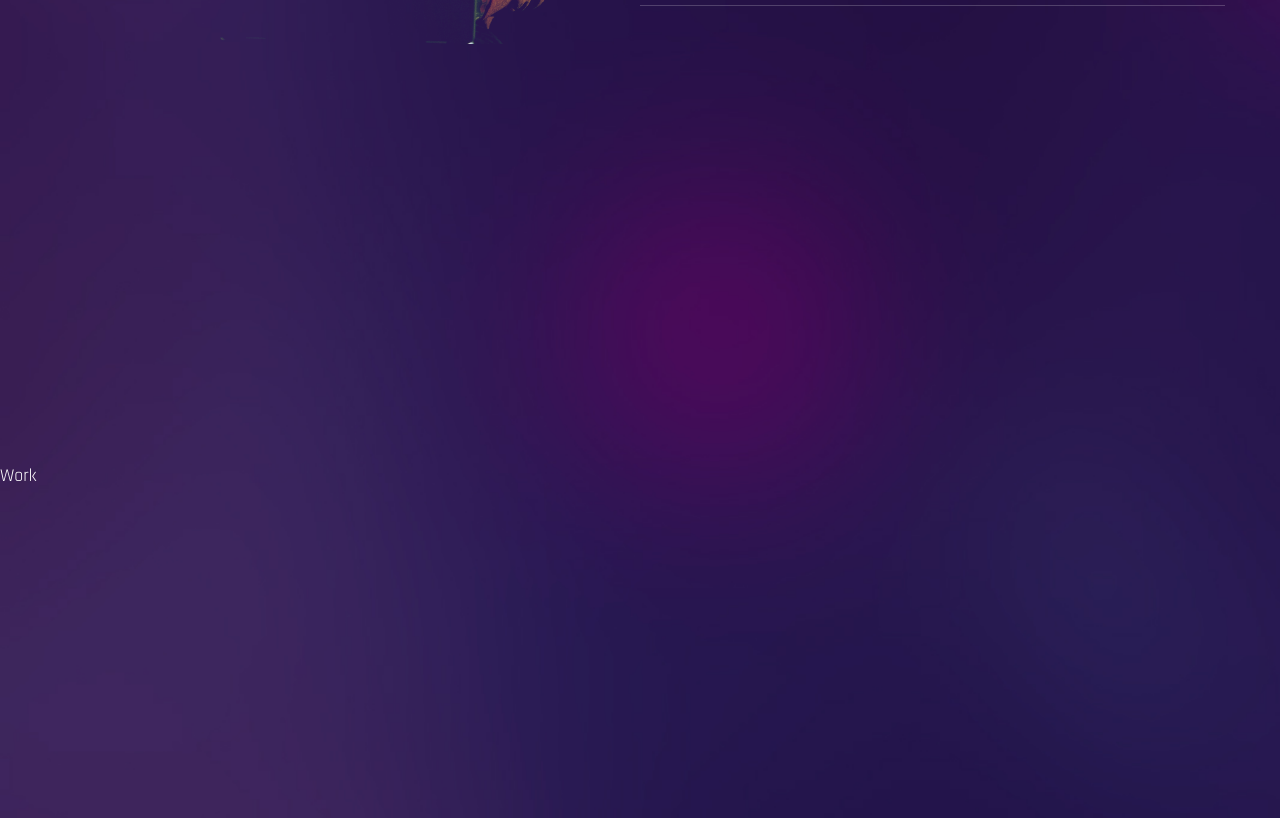
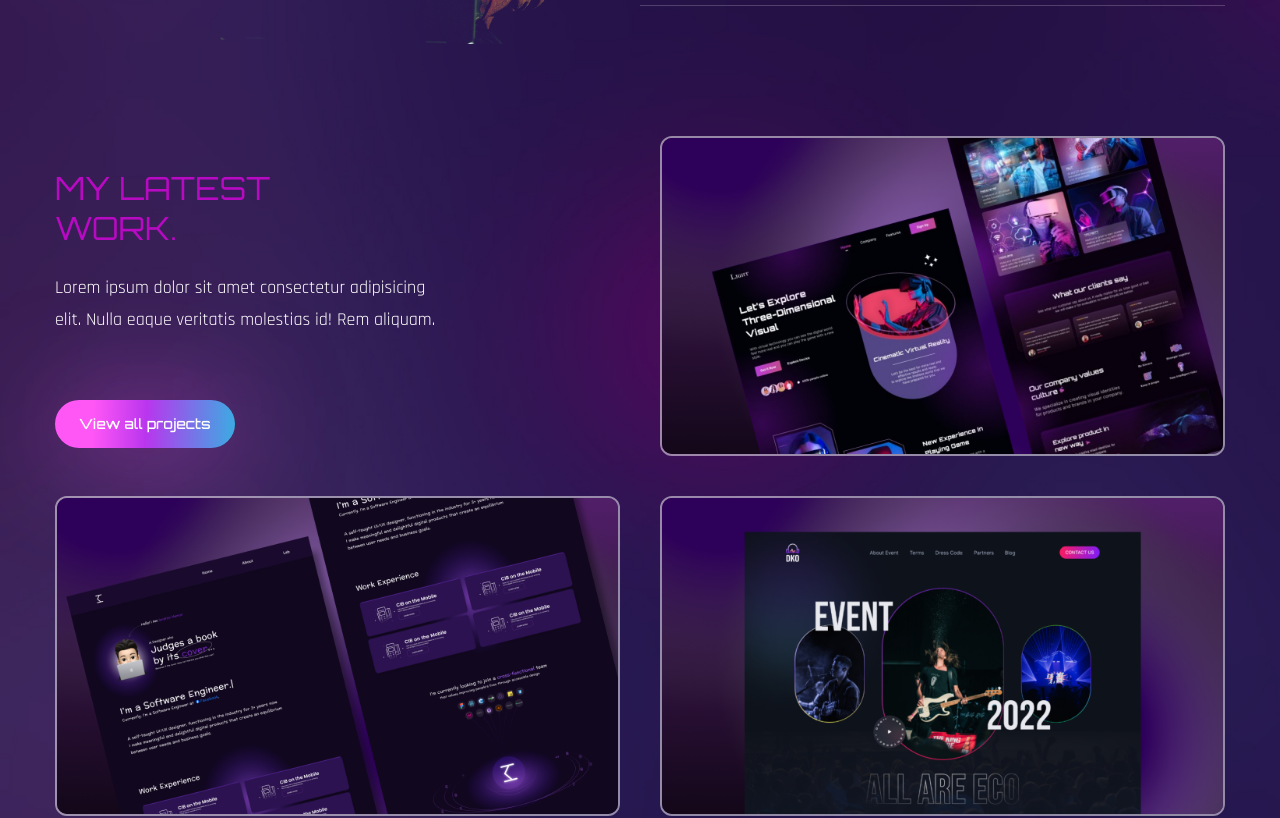
Before and after one commit to DanielFelipeDeveloper/portfolio, a Next.js app: page / in a window 1280 px wide. Shown: the part 2260-3078 px from the top of the page. Built offline with nearby package versions, Linux system fonts and the light colour scheme; a web font is replaced by a local one.

Commit message:
feat: work

```diff
--- a/src/app/components/Work.tsx
+++ b/src/app/components/Work.tsx
@@ -1,7 +1,98 @@
+"use client"
+// motion
+import { motion } from 'framer-motion'
+// variant
+import { fadeIn } from '../variants'
+
 export function Work() {
   return (
-    <div className="section" id="work">
-      Work
-    </div>
+    <section className="section" id="work">
+      <div className="container mx-auto">
+        <div className="flex flex-col lg:flex-row gap-x-10">
+          <motion.div
+            variants={fadeIn('right', 0.3)}
+            initial="hidden"
+            whileInView={"show"}
+            viewport={{ once: false, amount: 0.3 }}
+            className="flex-1 flex flex-col gap-y-12 mb-10 lg:mb-0 mt-auto"
+          >
+            <div>
+              <h2 className="h2 leading-tight text-accent">
+                My Latest <br />
+                Work.
+              </h2>
+
+              <p className="max-w-sm mb-16">
+                Lorem ipsum dolor sit amet consectetur adipisicing elit. Nulla eaque veritatis molestias id! Rem aliquam.
+              </p>
+
+              <button className="btn btn-sm">View all projects</button>
+            </div>
+
+            <div className="group relative overflow-hidden border-2
+            border-white/50 rounded-xl">
+              <div className="group-hover:bg-black/70 w-full h-full absolute
+              z-40 transition-all duration-300"/>
+
+              <img src="assets/portfolio-img1.png" alt="image" className="group-hover:scale-125 transition-all duration-500"/>
+
+              <div className="absolute -bottom-full left-12
+              group-hover:bottom-24 transition-all duration-500 z-50">
+                <span className="text-gradient">UI/UX Design</span>
+              </div>
+
+              <div className="absolute -bottom-full left-12
+              group-hover:bottom-14 transition-all duration-700 z-50">
+                <span className="text-3xl text-white">Project Title</span>
+              </div>
+            </div>
+          </motion.div>
+
+          <motion.div
+            variants={fadeIn('left', 0.5)}
+            initial="hidden"
+            whileInView={"show"}
+            viewport={{ once: false, amount: 0.3 }}
+            className="flex-1 flex flex-col gap-y-10 mt-auto"
+          >
+            <div className="group relative overflow-hidden border-2
+              border-white/50 rounded-xl">
+                <div className="group-hover:bg-black/70 w-full h-full absolute
+                z-40 transition-all duration-300"/>
+
+                <img src="assets/portfolio-img2.png" alt="image" className="group-hover:scale-125 transition-all duration-500"/>
+
+                <div className="absolute -bottom-full left-12
+                group-hover:bottom-24 transition-all duration-500 z-50">
+                  <span className="text-gradient">UI/UX Design</span>
+                </div>
+
+                <div className="absolute -bottom-full left-12
+                group-hover:bottom-14 transition-all duration-700 z-50">
+                  <span className="text-3xl text-white">Project Title</span>
+                </div>
+            </div>
+
+            <div className="group relative overflow-hidden border-2
+            border-white/50 rounded-xl">
+              <div className="group-hover:bg-black/70 w-full h-full absolute
+              z-40 transition-all duration-300"/>
+
+              <img src="assets/portfolio-img3.png" alt="image" className="group-hover:scale-125 transition-all duration-500"/>
+
+              <div className="absolute -bottom-full left-12
+              group-hover:bottom-24 transition-all duration-500 z-50">
+                <span className="text-gradient">UI/UX Design</span>
+              </div>
+
+              <div className="absolute -bottom-full left-12
+              group-hover:bottom-14 transition-all duration-700 z-50">
+                <span className="text-3xl text-white">Project Title</span>
+              </div>
+            </div>
+          </motion.div>
+        </div>
+      </div>
+    </section>
   )
 }
```
